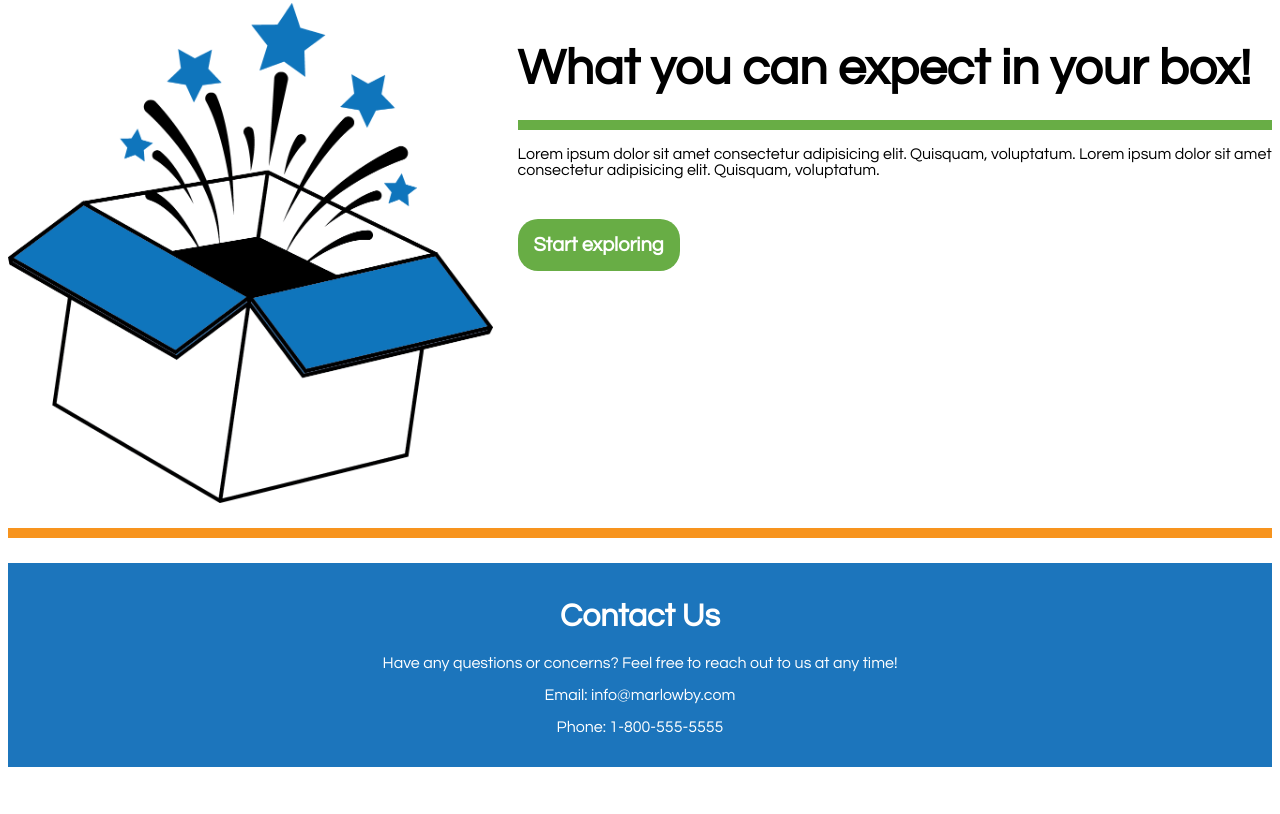
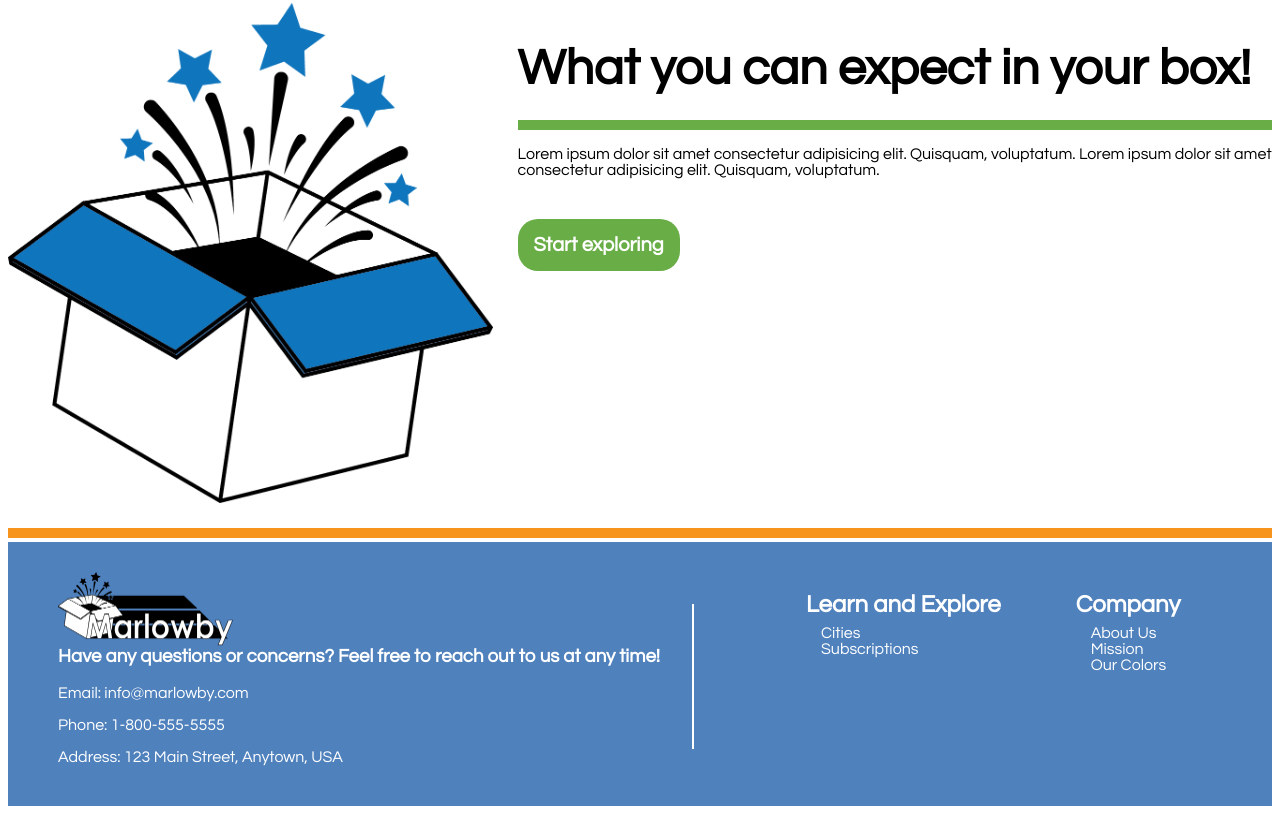
Before and after one commit to TavBroClay/BPA-Web-Design-Team-2026, a plain HTML site: page index.html in a window 1280 px wide. Shown: the part 1720-2534 px from the top of the page. Before the commit the page ends 2495 px from the top, so only its background shows below. Drawn offline with Linux system fonts and the light colour scheme.

Commit message:
Add footer section to About Us and Cities pages; create Footer.css for styling

```diff
--- /dev/null
+++ b/Footer.css
@@ -0,0 +1,43 @@
+footer {
+    padding: 25px 0;
+    display: flex;
+    flex-direction: column;
+    background-color: rgb(79 129 189);
+    color: white;
+}
+.footerInfo {
+    margin-top: 5px;
+    display: flex;
+}
+.contactInfo {
+    margin-left: 50px;
+}
+.contactInfo img{
+    width: 175px;
+}
+.contactInfo h3 {
+    margin-top: -5px;
+}
+footer hr {
+    margin: 2rem;
+    border: 1px solid white;
+}
+.infoGroups {
+    display: flex;
+    gap: 75px;
+    margin: 0 5rem;
+}
+.infoGroups ul{
+    margin-top: -12px;
+    margin-left: -25px;
+    list-style-type: none;
+}
+.infoGroups li a{
+    text-decoration: none;
+    color: white;
+    transition: 1s;
+}
+.infoGroups li a:hover{
+    font-size: larger;
+    font-weight: bold;
+}
--- a/index.html
+++ b/index.html
@@ -4,6 +4,7 @@
     <meta charset="UTF-8">
     <meta name="viewport" content="width=device-width, initial-scale=1.0">
     <link rel="stylesheet" type="text/css" href="NavBar.css">
+    <link rel="stylesheet" type="text/css" href="Footer.css">
     <link rel="stylesheet" type="text/css" href="indexStyle.css">
     <link rel="stylesheet" type="text/css" href="stateSlider.css">
     <link rel="icon" type="image/x-icon" href="Images/Logo/MarlowbyWebsite-Icon.png">
@@ -309,11 +310,32 @@
     <!--Footer-->
     <footer>
         <div class="footerInfo">
-            <h1>Contact Us</h1>
-            <p>Have any questions or concerns? Feel free to reach out to us at any time!</p>
-            <p>Email: info@marlowby.com</p>
-            <p>Phone: 1-800-555-5555</p>
-        </div>
+             <div class="contactInfo">
+                <img src="Images/Logo/Marlowby Website Logo-No Color.png" alt="Marlowby Logo">
+                <h3>Have any questions or concerns? Feel free to reach out to us at any time!</h3>
+                <p>Email: info@marlowby.com</p>
+                <p>Phone: 1-800-555-5555</p>
+                <p>Address: 123 Main Street, Anytown, USA</p>
+            </div>
+            <hr>
+            <div class="infoGroups">
+                <div class="Group1">
+                    <h2>Learn and Explore</h2>
+                    <ul>
+                    <li><a href="Cities.html">Cities</a></li>
+                    <li><a href="Subscription.html">Subscriptions</a></li>
+                    </ul>
+                </div>
+                <div class="Group2">
+                    <h2>Company</h2>
+                    <ul>
+                        <li><a href="AboutUs.html">About Us</a></li>
+                        <li>Mission</li>
+                        <li>Our Colors</li>
+                    </ul>
+                </div>
+            </div>
+         </div>
     </footer>
 
     <script src="logInScripts.js"></script>
--- a/indexStyle.css
+++ b/indexStyle.css
@@ -164,16 +164,6 @@ input[name="r"]{
     background-color: rgb(247 148 30);
 }
 
-/*Footer*/
-footer {
-    font-family: "Century Gothic", sans-serif;
-    margin-top: 25px;
-    background-color: rgb(28 117 188);
-    color: white;
-    text-align: center;
-    padding: 1rem;
-}
-
 /* MOBILE friendly */
 @media screen and (max-width: 750px) {
 
```
Also changed, not shown: AboutUs.html (+33 -0 lines), Cities.html (+32 -0 lines).
